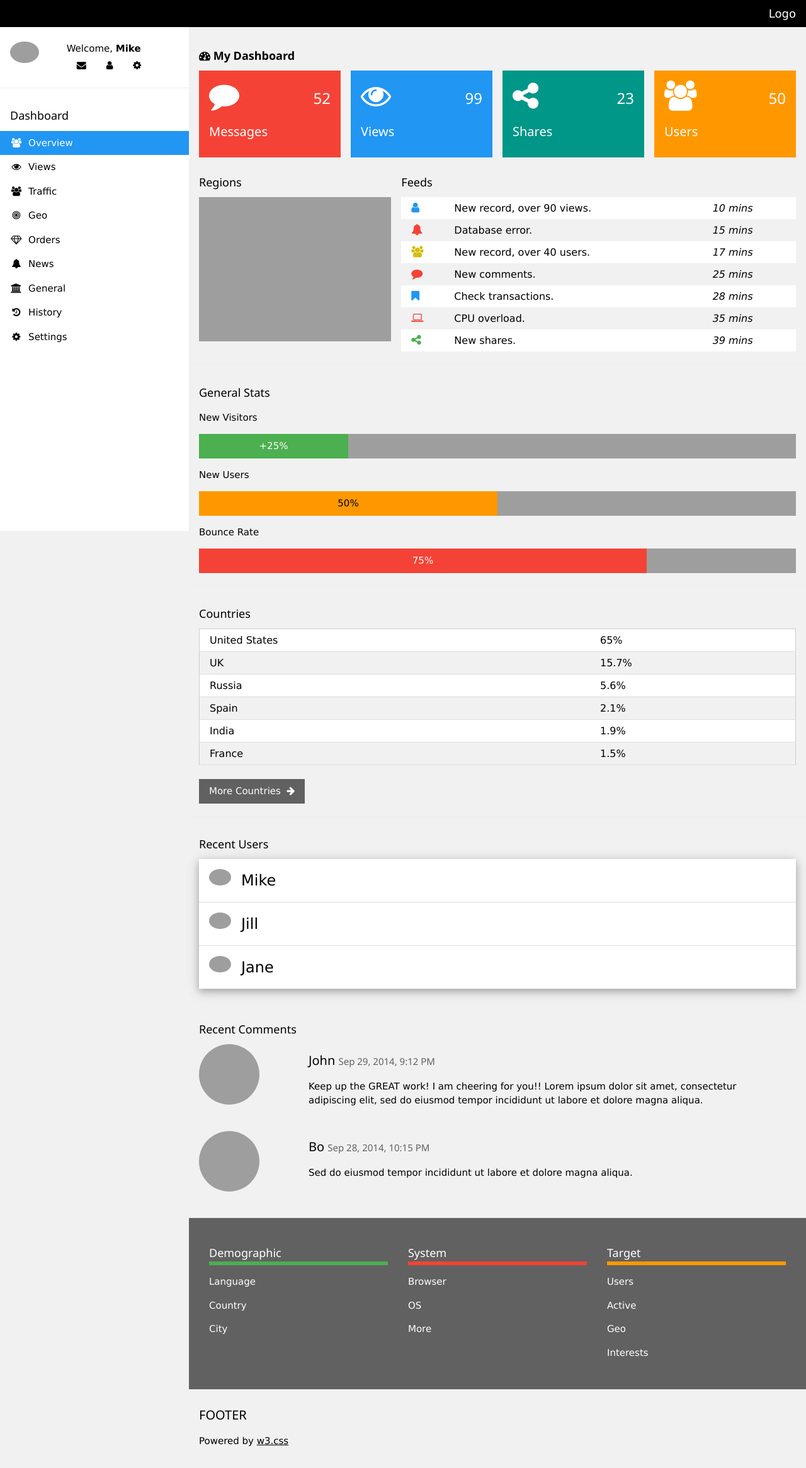
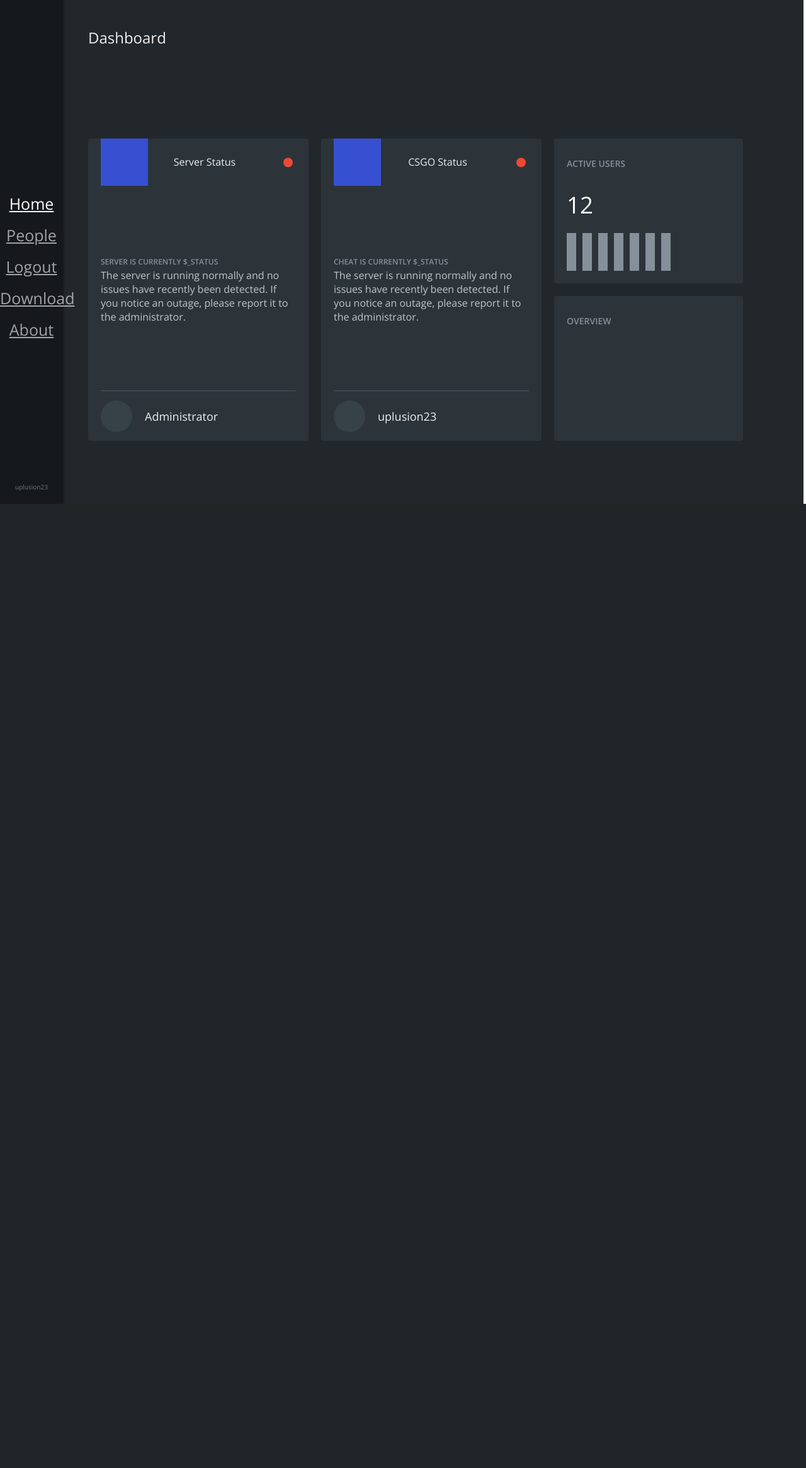
Before and after one commit to mwchben/ledgers, a Flask app: page / in a window 1280 px wide. Shown: the whole page at 63% size. After the commit the page ends 800 px from the top, so only its background shows below. Run offline with Flask 3, Linux system fonts and the light colour scheme; grey boxes are pictures that could not be loaded.

Commit message:
dashboard html

```diff
--- a/templates/dashboard.html
+++ b/templates/dashboard.html
@@ -1,303 +1,233 @@
 {% extends "index.html" %}
 {% block head %}
-<title>W3.CSS Template</title>
-<link rel="stylesheet" href="https://www.w3schools.com/w3css/5/w3.css">
-<link rel="stylesheet" href="https://fonts.googleapis.com/css?family=Raleway">
-<link rel="stylesheet" href="https://cdnjs.cloudflare.com/ajax/libs/font-awesome/4.7.0/css/font-awesome.min.css">
+  <title>{{ title }}</title>
+  <link rel="stylesheet" href="{{ url_for('static', filename='main.css') }}">
 {% endblock %}
 
 {% block body %}
-<body class="w3-light-grey">
-
-<!-- Top container -->
-<div class="w3-bar w3-top w3-black w3-large" style="z-index:4">
-  <button class="w3-bar-item w3-button w3-hide-large w3-hover-none w3-hover-text-light-grey" onclick="w3_open();"><i class="fa fa-bars"></i>  Menu</button>
-  <span class="w3-bar-item w3-right">Logo</span>
+<div class="container">
+  <div class="drawer">
+    <a class="navicon" href="#"><i class="icon ion-navicon"></i></a>
+    <div class="menu">
+      <a data-menu="dashboard" href="#" class="active">Home</a>
+      <a data-menu="users" href="#">People</a>
+      <a data-dialog="logout" href="#">Logout</a>
+      <a data-menu="download" href="#">Download</a>
+      <a data-menu="about" href="#">About</a>
     </div>
-
-<!-- Sidebar/menu -->
-<nav class="w3-sidebar w3-collapse w3-white w3-animate-left" style="z-index:3;width:300px;" id="mySidebar"><br>
-  <div class="w3-container w3-row">
-    <div class="w3-col s4">
-      <img src="/w3images/avatar2.png" class="w3-circle w3-margin-right" style="width:46px">
+    <span class="credits">uplusion23</span>
   </div>
-    <div class="w3-col s8 w3-bar">
-      <span>Welcome, <strong>Mike</strong></span><br>
-      <a href="#" class="w3-bar-item w3-button"><i class="fa fa-envelope"></i></a>
-      <a href="#" class="w3-bar-item w3-button"><i class="fa fa-user"></i></a>
-      <a href="#" class="w3-bar-item w3-button"><i class="fa fa-cog"></i></a>
+  <div class="content">
+    <div class="page active" data-page="dashboard">
+      <div class="header">
+        <div class="title">
+          <h2>Dashboard</h2>
         </div>
       </div>
-  <hr>
-  <div class="w3-container">
-    <h5>Dashboard</h5>
-  </div>
-  <div class="w3-bar-block">
-    <a href="#" class="w3-bar-item w3-button w3-padding-16 w3-hide-large w3-dark-grey w3-hover-black" onclick="w3_close()" title="close menu"><i class="fa fa-remove fa-fw"></i>  Close Menu</a>
-    <a href="#" class="w3-bar-item w3-button w3-padding w3-blue"><i class="fa fa-users fa-fw"></i>  Overview</a>
-    <a href="#" class="w3-bar-item w3-button w3-padding"><i class="fa fa-eye fa-fw"></i>  Views</a>
-    <a href="#" class="w3-bar-item w3-button w3-padding"><i class="fa fa-users fa-fw"></i>  Traffic</a>
-    <a href="#" class="w3-bar-item w3-button w3-padding"><i class="fa fa-bullseye fa-fw"></i>  Geo</a>
-    <a href="#" class="w3-bar-item w3-button w3-padding"><i class="fa fa-diamond fa-fw"></i>  Orders</a>
-    <a href="#" class="w3-bar-item w3-button w3-padding"><i class="fa fa-bell fa-fw"></i>  News</a>
-    <a href="#" class="w3-bar-item w3-button w3-padding"><i class="fa fa-bank fa-fw"></i>  General</a>
-    <a href="#" class="w3-bar-item w3-button w3-padding"><i class="fa fa-history fa-fw"></i>  History</a>
-    <a href="#" class="w3-bar-item w3-button w3-padding"><i class="fa fa-cog fa-fw"></i>  Settings</a><br><br>
-  </div>
-</nav>
-
-
-<!-- Overlay effect when opening sidebar on small screens -->
-<div class="w3-overlay w3-hide-large w3-animate-opacity" onclick="w3_close()" style="cursor:pointer" title="close side menu" id="myOverlay"></div>
-
-<!-- !PAGE CONTENT! -->
-<div class="w3-main" style="margin-left:300px;margin-top:43px;">
-
-  <!-- Header -->
-  <header class="w3-container" style="padding-top:22px">
-    <h5><b><i class="fa fa-dashboard"></i> My Dashboard</b></h5>
-  </header>
-
-  <div class="w3-row-padding w3-margin-bottom">
-    <div class="w3-quarter">
-      <div class="w3-container w3-red w3-padding-16">
-        <div class="w3-left"><i class="fa fa-comment w3-xxxlarge"></i></div>
-        <div class="w3-right">
-          <h3>52</h3>
-        </div>
-        <div class="w3-clear"></div>
-        <h4>Messages</h4>
+      <div class="grid">
+        <div class="card">
+          <div class="head">
+            <span class="icon">
+              <i class="icon ion-pound"></i>
+            </span>
+            <span class="stat">
+              Server Status
+            </span>
+            <div class="status">
             </div>
           </div>
-    <div class="w3-quarter">
-      <div class="w3-container w3-blue w3-padding-16">
-        <div class="w3-left"><i class="fa fa-eye w3-xxxlarge"></i></div>
-        <div class="w3-right">
-          <h3>99</h3>
+          <div class="body">
+            <h2>Server is currently $_status</h2>
+            <p>
+              The server is running normally and no issues have recently been detected. If you notice an outage, please report it to the administrator.
+            </p>
           </div>
-        <div class="w3-clear"></div>
-        <h4>Views</h4>
+          <div class="footer">
+            <div class="user">
+              <div class="user-icon">
               </div>
-    </div>
-    <div class="w3-quarter">
-      <div class="w3-container w3-teal w3-padding-16">
-        <div class="w3-left"><i class="fa fa-share-alt w3-xxxlarge"></i></div>
-        <div class="w3-right">
-          <h3>23</h3>
-        </div>
-        <div class="w3-clear"></div>
-        <h4>Shares</h4>
-      </div>
-    </div>
-    <div class="w3-quarter">
-      <div class="w3-container w3-orange w3-text-white w3-padding-16">
-        <div class="w3-left"><i class="fa fa-users w3-xxxlarge"></i></div>
-        <div class="w3-right">
-          <h3>50</h3>
-        </div>
-        <div class="w3-clear"></div>
-        <h4>Users</h4>
+              <span class="username">
+                Administrator
+              </span>
             </div>
           </div>
         </div>
-
-  <div class="w3-panel">
-    <div class="w3-row-padding" style="margin:0 -16px">
-      <div class="w3-third">
-        <h5>Regions</h5>
-        <img src="/w3images/region.jpg" style="width:100%" alt="Google Regional Map">
+        <div class="card">
+          <div class="head">
+            <span class="icon">
+              <i class="icon ion-code-working"></i>
+            </span>
+            <span class="stat">
+              CSGO Status
+            </span>
+            <div class="status">
             </div>
-      <div class="w3-twothird">
-        <h5>Feeds</h5>
-        <table class="w3-table w3-striped w3-white">
-          <tr>
-            <td><i class="fa fa-user w3-text-blue w3-large"></i></td>
-            <td>New record, over 90 views.</td>
-            <td><i>10 mins</i></td>
-          </tr>
-          <tr>
-            <td><i class="fa fa-bell w3-text-red w3-large"></i></td>
-            <td>Database error.</td>
-            <td><i>15 mins</i></td>
-          </tr>
-          <tr>
-            <td><i class="fa fa-users w3-text-yellow w3-large"></i></td>
-            <td>New record, over 40 users.</td>
-            <td><i>17 mins</i></td>
-          </tr>
-          <tr>
-            <td><i class="fa fa-comment w3-text-red w3-large"></i></td>
-            <td>New comments.</td>
-            <td><i>25 mins</i></td>
-          </tr>
-          <tr>
-            <td><i class="fa fa-bookmark w3-text-blue w3-large"></i></td>
-            <td>Check transactions.</td>
-            <td><i>28 mins</i></td>
-          </tr>
-          <tr>
-            <td><i class="fa fa-laptop w3-text-red w3-large"></i></td>
-            <td>CPU overload.</td>
-            <td><i>35 mins</i></td>
-          </tr>
-          <tr>
-            <td><i class="fa fa-share-alt w3-text-green w3-large"></i></td>
-            <td>New shares.</td>
-            <td><i>39 mins</i></td>
-          </tr>
-        </table>
+          </div>
+          <div class="body">
+            <h2>Cheat is currently $_status</h2>
+            <p>
+              The server is running normally and no issues have recently been detected. If you notice an outage, please report it to the administrator.
+            </p>
+          </div>
+          <div class="footer">
+            <div class="user">
+              <div class="user-icon">
+              </div>
+              <span class="username">
+                uplusion23
+              </span>
             </div>
           </div>
         </div>
-  <hr>
-  <div class="w3-container">
-    <h5>General Stats</h5>
-    <p>New Visitors</p>
-    <div class="w3-grey">
-      <div class="w3-container w3-center w3-padding w3-green" style="width:25%">+25%</div>
+        <div class="card-verticle">
+          <div class="card-small">
+            <span class="title">
+              Active Users
+            </span>
+            <h2 class="text">12</h2>
+            <div class="graph">
+              <div class="bar" data-day="sunday">
+                <div class="bar-content"></div>
               </div>
-
-    <p>New Users</p>
-    <div class="w3-grey">
-      <div class="w3-container w3-center w3-padding w3-orange" style="width:50%">50%</div>
+              <div class="bar" data-day="monday">
+                <div class="bar-content"></div>
               </div>
-
-    <p>Bounce Rate</p>
-    <div class="w3-grey">
-      <div class="w3-container w3-center w3-padding w3-red" style="width:75%">75%</div>
+              <div class="bar" data-day="tuesday">
+                <div class="bar-content"></div>
               </div>
+              <div class="bar" data-day="wednesday">
+                <div class="bar-content"></div>
               </div>
-  <hr>
-
-  <div class="w3-container">
-    <h5>Countries</h5>
-    <table class="w3-table w3-striped w3-bordered w3-border w3-hoverable w3-white">
-      <tr>
-        <td>United States</td>
-        <td>65%</td>
-      </tr>
-      <tr>
-        <td>UK</td>
-        <td>15.7%</td>
-      </tr>
-      <tr>
-        <td>Russia</td>
-        <td>5.6%</td>
-      </tr>
-      <tr>
-        <td>Spain</td>
-        <td>2.1%</td>
-      </tr>
-      <tr>
-        <td>India</td>
-        <td>1.9%</td>
-      </tr>
-      <tr>
-        <td>France</td>
-        <td>1.5%</td>
-      </tr>
-    </table><br>
-    <button class="w3-button w3-dark-grey">More Countries  <i class="fa fa-arrow-right"></i></button>
+              <div class="bar" data-day="thursday">
+                <div class="bar-content"></div>
               </div>
-  <hr>
-  <div class="w3-container">
-    <h5>Recent Users</h5>
-    <ul class="w3-ul w3-card-4 w3-white">
-      <li class="w3-padding-16">
-        <img src="/w3images/avatar2.png" class="w3-left w3-circle w3-margin-right" style="width:35px">
-        <span class="w3-xlarge">Mike</span><br>
-      </li>
-      <li class="w3-padding-16">
-        <img src="/w3images/avatar5.png" class="w3-left w3-circle w3-margin-right" style="width:35px">
-        <span class="w3-xlarge">Jill</span><br>
-      </li>
-      <li class="w3-padding-16">
-        <img src="/w3images/avatar6.png" class="w3-left w3-circle w3-margin-right" style="width:35px">
-        <span class="w3-xlarge">Jane</span><br>
-      </li>
-    </ul>
+              <div class="bar" data-day="friday">
+                <div class="bar-content"></div>
               </div>
-  <hr>
-
-  <div class="w3-container">
-    <h5>Recent Comments</h5>
-    <div class="w3-row">
-      <div class="w3-col m2 text-center">
-        <img class="w3-circle" src="/w3images/avatar3.png" style="width:96px;height:96px">
-      </div>
-      <div class="w3-col m10 w3-container">
-        <h4>John <span class="w3-opacity w3-medium">Sep 29, 2014, 9:12 PM</span></h4>
-        <p>Keep up the GREAT work! I am cheering for you!! Lorem ipsum dolor sit amet, consectetur adipiscing elit, sed do eiusmod tempor incididunt ut labore et dolore magna aliqua.</p><br>
-      </div>
-    </div>
-
-    <div class="w3-row">
-      <div class="w3-col m2 text-center">
-        <img class="w3-circle" src="/w3images/avatar1.png" style="width:96px;height:96px">
-      </div>
-      <div class="w3-col m10 w3-container">
-        <h4>Bo <span class="w3-opacity w3-medium">Sep 28, 2014, 10:15 PM</span></h4>
-        <p>Sed do eiusmod tempor incididunt ut labore et dolore magna aliqua.</p><br>
+              <div class="bar" data-day="saturday">
+                <div class="bar-content"></div>
               </div>
             </div>
           </div>
-  <br>
-  <div class="w3-container w3-dark-grey w3-padding-32">
-    <div class="w3-row">
-      <div class="w3-container w3-third">
-        <h5 class="w3-bottombar w3-border-green">Demographic</h5>
-        <p>Language</p>
-        <p>Country</p>
-        <p>City</p>
-      </div>
-      <div class="w3-container w3-third">
-        <h5 class="w3-bottombar w3-border-red">System</h5>
-        <p>Browser</p>
-        <p>OS</p>
-        <p>More</p>
-      </div>
-      <div class="w3-container w3-third">
-        <h5 class="w3-bottombar w3-border-orange">Target</h5>
-        <p>Users</p>
-        <p>Active</p>
-        <p>Geo</p>
-        <p>Interests</p>
+          <div class="card-small">
+            <span class="title">
+              Overview
+            </span>
           </div>
         </div>
       </div>
+      <div class="stats">
+      </div>
+    </div>
+    <div class="page noflex" data-page="users">
+      <div class="header">
+        <div class="title">
+          <h2>Users</h2>
+        </div>
+      </div>
+      <div class="grid">
+        <div class="user-edit">
+          <div class="header">
+            <span class="icon">
+              <i class="icon ion-person"></i>
+            </span>
+            <span class="user-edit-name">$_USERNAME</span>
+            <a href="#" class="close"><i class="icon ion-close-round"></i></a>
+          </div>
+        </div>
+        <div class="users-table">
+          <div class="users-item header">
+            <div class="table-item noflex">
+              ID
+            </div>
+            <div class="table-item">
+              Email Address
+            </div>
+            <div class="table-item">
+              Username
+            </div>
+            <div class="table-item">
+              Nickname
+            </div>
+            <div class="table-item">
+              Active
+            </div>
+            <div class="table-item">
+              Premium
+            </div>
+          </div>
+        </div>
+      </div>
+    </div>
+    <div class="page noflex" data-page="download">
+      <div class="header">
+        <div class="title">
+          <h2>Download</h2>
+        </div>
+      </div>
+      <div class="grid">
+        <div class="card wide">
+          <div class="head">
+            <span class="icon">
+              <i class="icon ion-code-working"></i>
+            </span>
+            <span class="stat">
+              Cheat Client
+            </span>
+            <div class="status">
+            </div>
+          </div>
+          <div class="body">
+            <h2>Latest Version: v$_VERSION</h2>
+            <p>
+              changelog here
+            </p>
+          </div>
+          <div class="footer">
+            <div class="user">
+              <div class="user-icon">
+              </div>
+              <span class="username">
+                Administrator
+              </span>
+            </div>
+            <a class="download" href="#">Download <i class="icon ion-archive"></i></a>
+          </div>
+        </div>
+      </div>
+    </div>
+    <div class="page noflex" data-page="about">
+      <div class="header">
+        <div class="title">
+          <h2>About</h2>
+        </div>
+      </div>
+      <div class="info-container">
+        <div class="info">
+          <a href="http://uplusion23.net/" target="_blank">Developer</a>
+          <span>uplusion23</span>
+        </div>
+        <div class="info">
+          <a href="#" target="_blank">Dashboard Version</a>
+          <span>1.0.0</span>
+        </div>
+      </div>
+    </div>
+  </div>
+  <div class="sidebar">
 
-  <!-- Footer -->
-  <footer class="w3-container w3-padding-16 w3-light-grey">
-    <h4>FOOTER</h4>
-    <p>Powered by <a href="https://www.w3schools.com/w3css/default.asp" target="_blank">w3.css</a></p>
-  </footer>
-
-  <!-- End page content -->
   </div>
-
-<script>
-// Get the Sidebar
-var mySidebar = document.getElementById("mySidebar");
-
-// Get the DIV with overlay effect
-var overlayBg = document.getElementById("myOverlay");
-
-// Toggle between showing and hiding the sidebar, and add overlay effect
-function w3_open() {
-  if (mySidebar.style.display === 'block') {
-    mySidebar.style.display = 'none';
-    overlayBg.style.display = "none";
-  } else {
-    mySidebar.style.display = 'block';
-    overlayBg.style.display = "block";
-  }
-}
-
-// Close the sidebar with the close button
-function w3_close() {
-  mySidebar.style.display = "none";
-  overlayBg.style.display = "none";
-}
-</script>
-
+  <div class="dialog">
+    <div class="dialog-block">
+      <h2>Are you sure you want to logout?</h2>
+      <div class="controls">
+        <a href="#" class="button">Logout</a>
+        <a data-dialog-action="cancel" href="#" class="button">Cancel</a>
+      </div>
+    </div>
+  </div>
+</div>
+{% block script %}
+    <script src="{{ url_for('static', filename='main.js') }}"></script>
 {% endblock %}
+{% endblock %}
```
Lines whose indentation alone changed are shown as unchanged.
